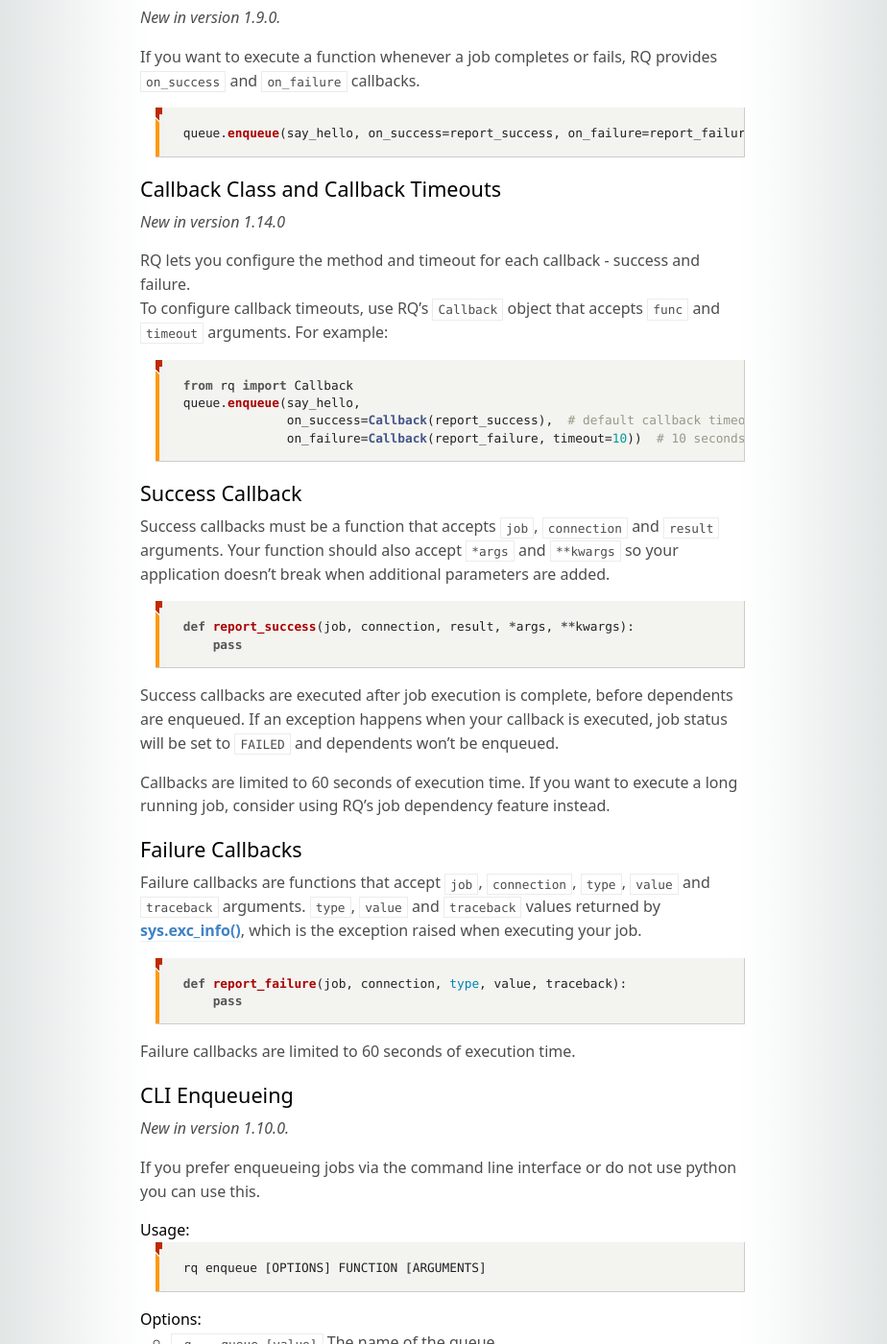
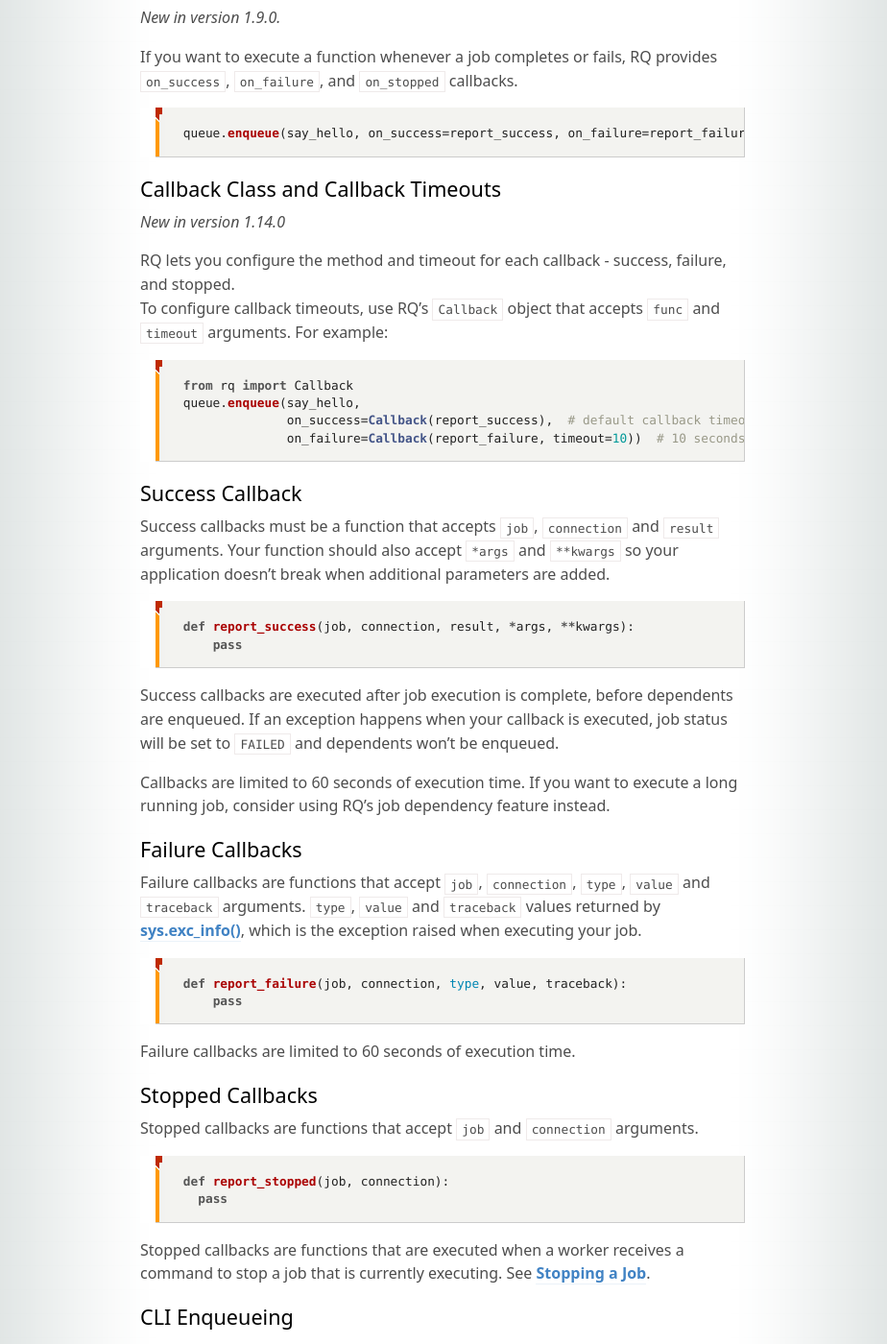
Before and after one commit to rq/rq, a Jekyll site: the page built from docs/docs/index.md, in a window 1280 px wide and 1400 px high, scrolled down 4406 px. Shown: the whole window at 96% size, without its empty margins (179-1103 px from the left). Built offline with Jekyll 4.4.1, drawn with Linux system fonts in a browser that asks for light colours; some web fonts are replaced; comment, search, counter and statistics services are not loaded.

Commit message:
Add documentation for on_stopped callback

````diff
--- a/docs/docs/index.md
+++ b/docs/docs/index.md
@@ -196,17 +196,17 @@ job_2 = queue.enqueue(say_hello, depends_on=dependency)
 _New in version 1.9.0._
 
 If you want to execute a function whenever a job completes or fails, RQ provides
-`on_success` and `on_failure` callbacks.
+`on_success`, `on_failure`, and `on_stopped` callbacks.
 
 ```python
-queue.enqueue(say_hello, on_success=report_success, on_failure=report_failure)
+queue.enqueue(say_hello, on_success=report_success, on_failure=report_failure, on_stopped=report_stopped)
 ```
 
 ### Callback Class and Callback Timeouts
 
 _New in version 1.14.0_
 
-RQ lets you configure the method and timeout for each callback - success and failure.
+RQ lets you configure the method and timeout for each callback - success, failure, and stopped.
 To configure callback timeouts, use RQ's
 `Callback` object that accepts `func` and `timeout` arguments. For example:
 
@@ -247,6 +247,19 @@ def report_failure(job, connection, type, value, traceback):
 ```
 
 Failure callbacks are limited to 60 seconds of execution time.
+
+
+### Stopped Callbacks
+
+Stopped callbacks are functions that accept `job` and `connection` arguments.
+
+```python
+def report_stopped(job, connection):
+  pass
+```
+
+Stopped callbacks are functions that are executed when a worker receives a command to stop
+a job that is currently executing. See [Stopping a Job](https://python-rq.org/docs/workers/#stopping-a-job).
 
 
 ### CLI Enqueueing
````
